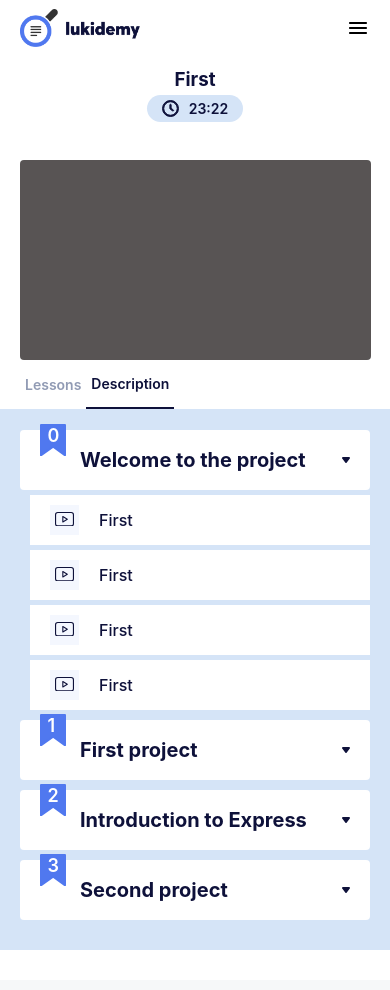
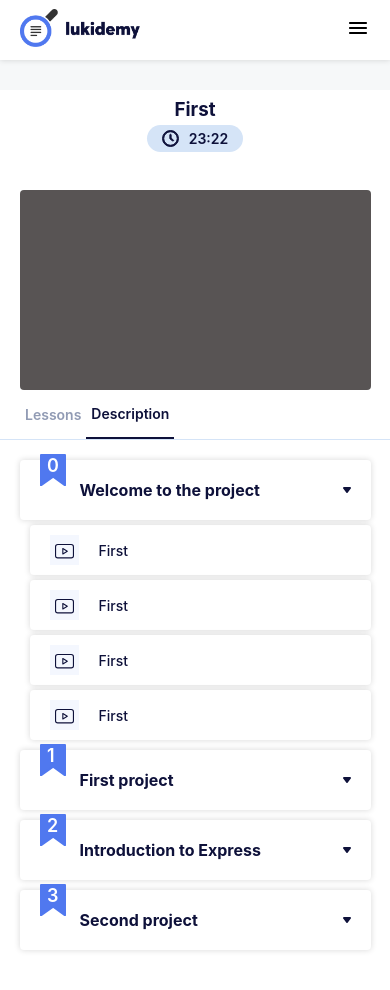
Before and after one commit to lukasalvarezdev/forbidden-academy, a Next.js app: page /courses/1/1 in a window 390 px wide. Built offline with nearby package versions, Linux system fonts and the light colour scheme.

Commit message:
Enh/sections styles (#33)
* Improving sections responsive styles

* Fixed vertical align on video icon

```diff
--- /dev/null
+++ b/src/entities/lesson/components/SectionsList.tsx
@@ -0,0 +1,58 @@
+import { FilledArrowIcon, SectionNumberContainerIcon } from '@/icons'
+import { useLesson } from 'src/entities/lesson/services'
+import styled from 'styled-components'
+import LessonItem from '../ui/LessonItem'
+
+const SectionsList = () => {
+  const { sections, lessons } = useLesson('pepe')
+
+  return (
+    <>
+      {sections.map((section, index) => (
+        <StyledSection key={index} className="section mb-10">
+          <div className="section-info p-20 border-radius-primary d-f align-items-c justify-content-sb relative pointer bg-white">
+            <div className="number-container absolute">
+              <SectionNumberContainerIcon />
+              <span className="absolute fc-white font-semi-bold">{index}</span>
+            </div>
+            <h3 contentEditable suppressContentEditableWarning>
+              {section.name}
+            </h3>
+            <FilledArrowIcon />
+          </div>
+
+          <div className="lessons pl-10">
+            {lessons.map((lesson, index) =>
+              lesson.section === section.id ? <LessonItem lesson={lesson} key={index} /> : null,
+            )}
+          </div>
+        </StyledSection>
+      ))}
+    </>
+  )
+}
+
+export default SectionsList
+
+const StyledSection = styled.div`
+  .section-info {
+    padding-left: 60px;
+    height: 60px;
+    margin-bottom: 5px;
+
+    h3 {
+      font-size: 2rem;
+    }
+
+    .number-container {
+      top: -10%;
+      left: 20px;
+
+      span {
+        left: 7.5px;
+        top: 1px;
+        font-size: 18px;
+      }
+    }
+  }
+`
--- a/src/entities/lesson/layouts/Lesson.tsx
+++ b/src/entities/lesson/layouts/Lesson.tsx
@@ -2,7 +2,7 @@ import styled from 'styled-components'
 import { BorderedArrowIcon } from '@/icons'
 import LessonHeading from '../ui/LessonHeading'
 import TabsCarousel from './TabsCarousel'
-import Sections from './Sections'
+import SectionsList from '../components/SectionsList'
 
 const Lesson = () => {
   return (
@@ -20,7 +20,9 @@ const Lesson = () => {
 
         {/* <p className="description font-light">{lesson.description}</p> */}
         <TabsCarousel />
-        <Sections />
+        <div className="sections-list p-20 info-65 border-radius mt-20">
+          <SectionsList />
+        </div>
       </div>
     </StyledLesson>
   )
@@ -80,22 +82,34 @@ const StyledLesson = styled.div`
       }
     }
   }
+
+  @media screen and (max-width: 480px) {
+    margin-top: 3rem;
+
+    .sections-list {
+      background-color: transparent;
+      padding: 0;
+      width: 90%;
+      margin: 0 auto;
+      margin-top: 20px;
+
+      .section-info {
+        border-radius: 4px;
+        box-shadow: 0px 0px 6px 0px rgba(0, 0, 0, 0.158);
+
+        h3 {
+          font-size: 16px;
+        }
+      }
+
+      .lessons > div {
+        border-radius: 4px;
+        box-shadow: 0px 0px 6px 0px rgba(0, 0, 0, 0.158);
+
+        h4 {
+          font-size: 14px;
+        }
+      }
+    }
+  }
 `
-
-const lesson = {
-  name: 'First',
-  description: 'Hello world',
-  id: 'sdads',
-  announcements: [
-    {
-      title: 'pepe',
-      body: 'sd',
-      posted_time: 'sd',
-    },
-  ],
-  last_modified_time: 'sd',
-  posted_time: 'sda',
-  questions: [],
-  section: '2jdsa',
-  duration: '23:22',
-}
--- a/src/entities/lesson/layouts/Sections.tsx
+++ b/src/entities/lesson/layouts/Sections.tsx
@@ -1,60 +1,16 @@
-import styled from 'styled-components'
-import { FilledArrowIcon, SectionNumberContainerIcon } from '@/icons'
-import { useLesson } from 'src/entities/lesson/services'
-import LessonItem from '../ui/LessonItem'
+import SectionsList from '../components/SectionsList'
 
 const Sections = () => {
-  const { sections, lessons } = useLesson('pepe')
-
   return (
-    <StyledSections className="info-65 border-radius p-20">
-      {sections.map((section, index) => (
-        <div key={index} className="section mb-10 ">
-          <div className="section-info p-20 border-radius-primary d-f align-items-c justify-content-sb relative pointer bg-white">
-            <div className="number-container absolute">
-              <SectionNumberContainerIcon />
-              <span className="absolute fc-white font-semi-bold">{index}</span>
-            </div>
-            <h3 contentEditable suppressContentEditableWarning>
-              {section.name}
-            </h3>
-            <FilledArrowIcon />
-          </div>
-
-          <div className="lessons pl-10">
-            {lessons.map((lesson, index) =>
-              lesson.section === section.id ? <LessonItem lesson={lesson} key={index} /> : null,
-            )}
-          </div>
-        </div>
-      ))}
-    </StyledSections>
+    <div
+      className="info-65 border-radius p-20"
+      style={{
+        backgroundColor: 'var(--medium-blue)',
+      }}
+    >
+      <SectionsList />
+    </div>
   )
 }
 
 export default Sections
-
-const StyledSections = styled.div`
-  background-color: var(--medium-blue);
-
-  .section .section-info {
-    padding-left: 60px;
-    height: 60px;
-    margin-bottom: 5px;
-
-    h3 {
-      font-size: 2rem;
-    }
-
-    .number-container {
-      top: -10%;
-      left: 20px;
-
-      span {
-        left: 7.5px;
-        top: 1px;
-        font-size: 18px;
-      }
-    }
-  }
-`
--- a/src/entities/lesson/layouts/SectionsAside.tsx
+++ b/src/entities/lesson/layouts/SectionsAside.tsx
@@ -1,9 +1,10 @@
-import Sections from './Sections'
+import SectionsList from '../components/SectionsList'
 
 const SectionsAside = () => {
   return (
     <div>
       <div
+        className="p-20"
         style={{
           backgroundColor: 'var(--medium-blue)',
           width: '25%',
@@ -11,7 +12,7 @@ const SectionsAside = () => {
           height: '100%',
         }}
       >
-        <Sections />
+        <SectionsList />
       </div>
     </div>
   )
--- a/src/entities/lesson/ui/LessonItem.tsx
+++ b/src/entities/lesson/ui/LessonItem.tsx
@@ -34,5 +34,9 @@ const StyledLesson = styled.div`
   .icon {
     padding: 5px;
     background-color: var(--medium-light-blue);
+
+    svg {
+      vertical-align: middle;
+    }
   }
 `
```
Also changed, not shown: src/entities/course/layouts/CourseBody.tsx (+31 -2 lines), src/entities/lesson/components/TabsHandler.tsx (added, +13 -0 lines).
